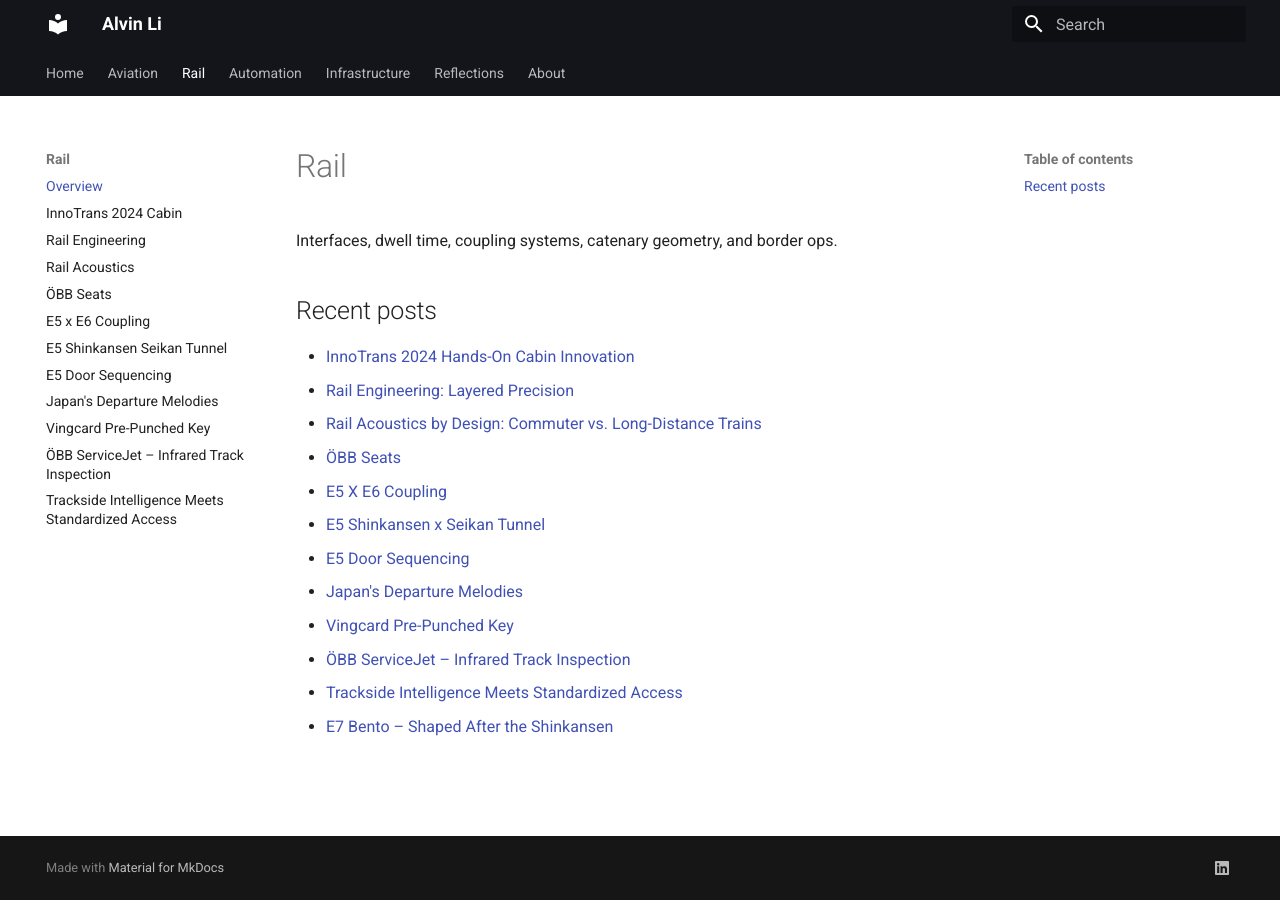
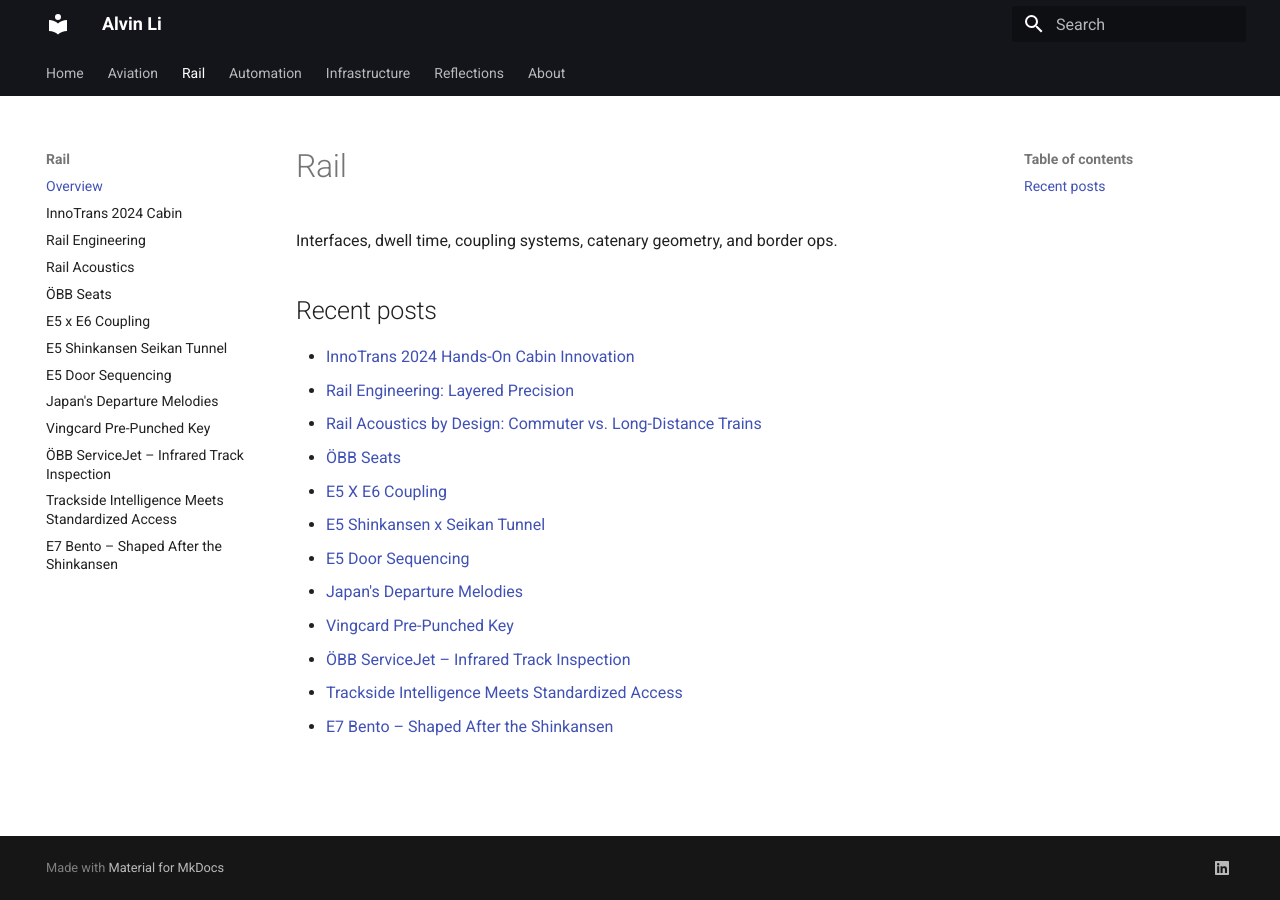
Before and after one commit to alvvvli/alvin-site, an MkDocs documentation site: the page built from docs/rail/index.md, in a window 1280 px wide. Built offline with MkDocs 1.6.1 and Material for MkDocs 9.7.7, drawn with Linux system fonts in a browser that asks for light colours.

Commit message:
Update mkdocs.yml

```diff
--- a/mkdocs.yml
+++ b/mkdocs.yml
@@ -48,6 +48,7 @@ nav:
       - Vingcard Pre-Punched Key: rail/vingcard.md
       - ÖBB ServiceJet – Infrared Track Inspection: rail/servicejet.md
       - Trackside Intelligence Meets Standardized Access: rail/trackside.md
+      - E7 Bento – Shaped After the Shinkansen: rail/e7bento.md
   - Automation:
       - Overview: automation/index.md
       - ABB Flexley + Cambrian: automation/abb-flexley-cambrian.md
```
